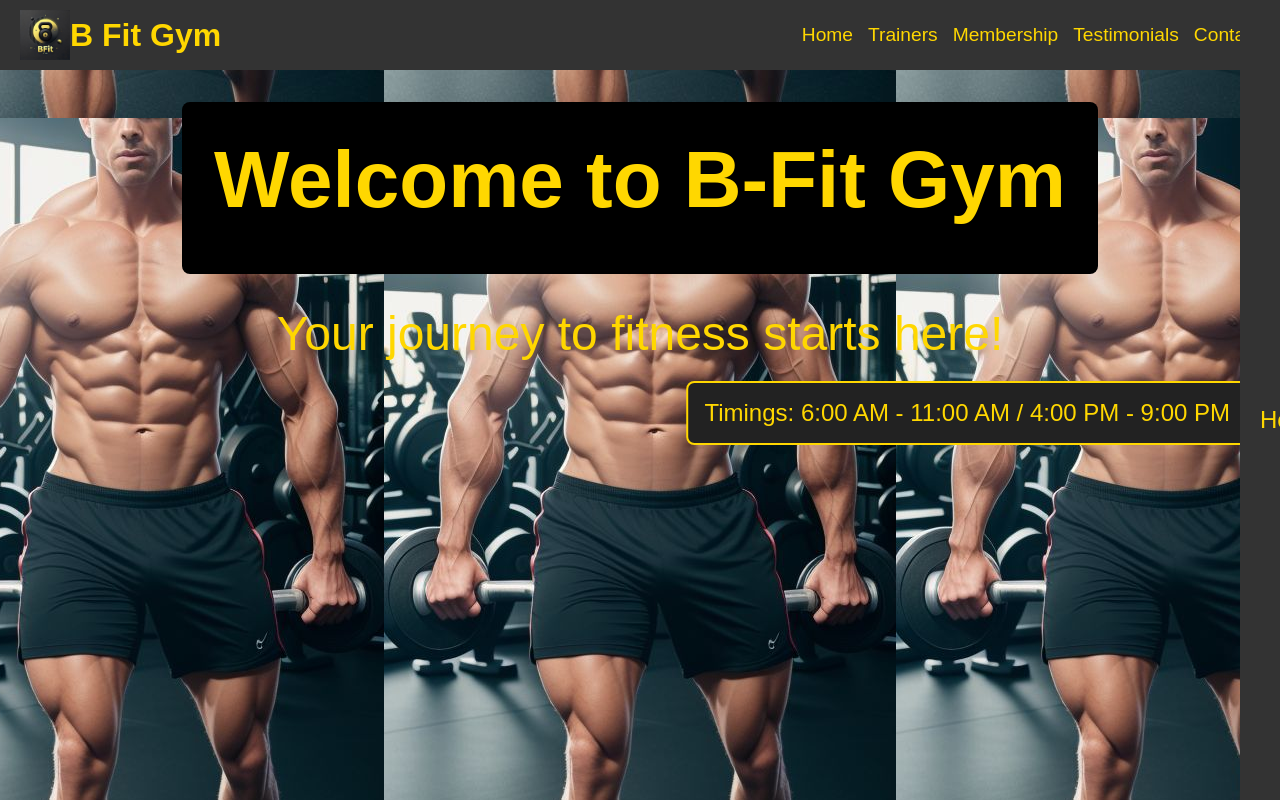
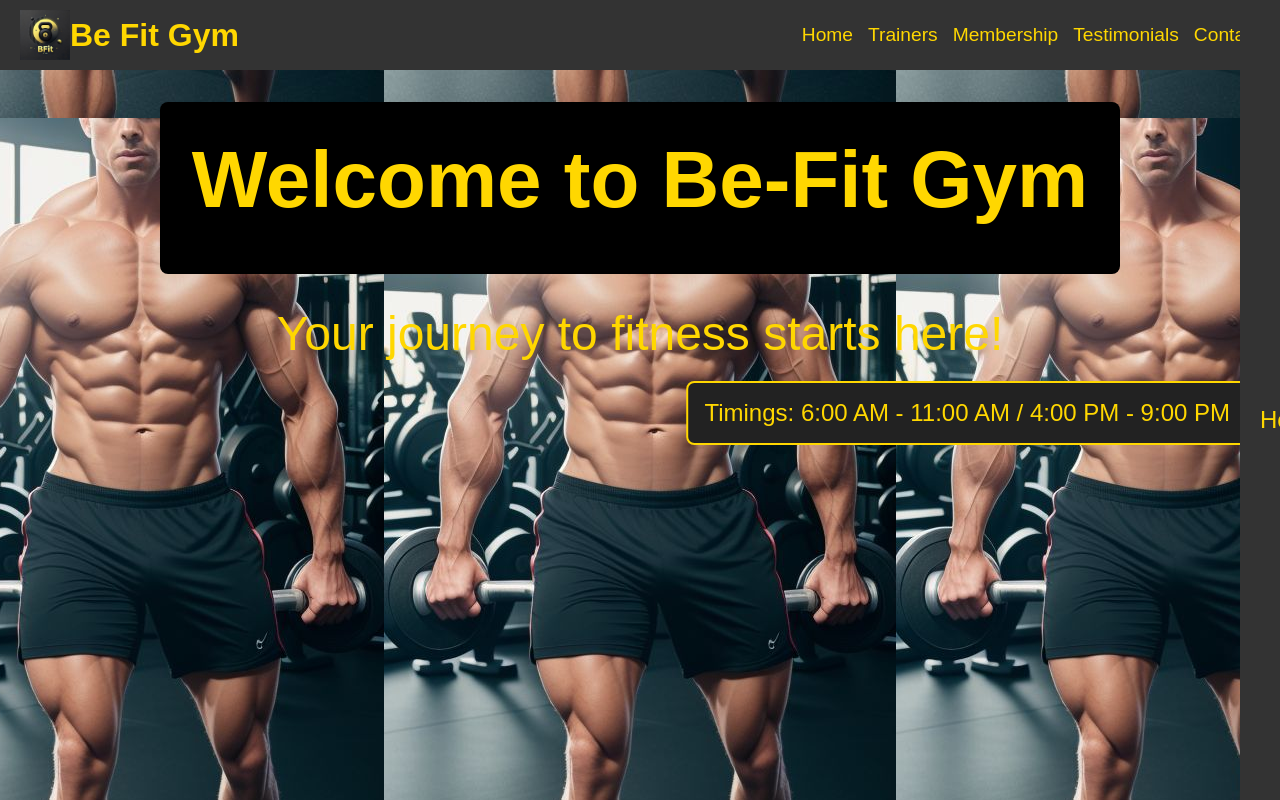
Before and after one commit to VarnankSharma/BfitGym, a React (Create React App) app: page / in a window 1280 px wide. Shown: the top 800 px of the page. Built offline with nearby package versions, Linux system fonts and the light colour scheme.

Commit message:
still same

```diff
--- a/src/Home.js
+++ b/src/Home.js
@@ -17,7 +17,7 @@ function Home() {
       }}
     >
         <div className='welcome'>
-        <h2>Welcome to B-Fit Gym</h2>
+        <h2>Welcome to Be-Fit Gym</h2>
 
         </div>
 
--- a/src/navbar.js
+++ b/src/navbar.js
@@ -12,7 +12,7 @@ function Navbar() {
     <nav>
       <div style={{ display: 'flex', alignItems: 'center' }}>
         <img src={logo} alt="Gym Logo" />
-        <h1>B Fit Gym</h1>
+        <h1>Be Fit Gym</h1>
       </div>
 
       {/* Hamburger Menu */}
```
